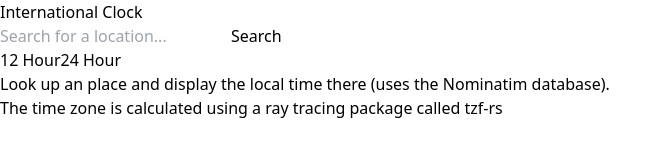
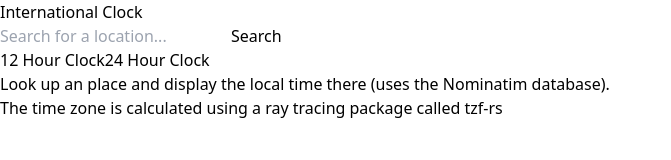
Before and after one commit to farmeroy/intl-clock, a React (Vite) app: page / in a window 1280 px wide. Shown: the top 160 px of the page, without its empty margins (0-671 px from the left). Built offline with nearby package versions, Linux system fonts and the light colour scheme.

Commit message:
put the display format options below the search bar

```diff
--- a/src/App.tsx
+++ b/src/App.tsx
@@ -57,6 +57,9 @@
       <div className="flex flex-col justify-between">
         <div className="h-full min-h-[90vh]">
           <PlacesSearch onSelectPlace={addClock} />
+          <div className="flex justify-center">
+            <ClockFormatToggleButton />
+          </div>
           {clocks.length > 0 ? (
             <div className="flex flex-wrap justify-center">
               {clocks.map(({ place, timeZone }) => (
--- a/src/components/ClockFormatToggleButton/ClockFomatToggleButton.tsx
+++ b/src/components/ClockFormatToggleButton/ClockFomatToggleButton.tsx
@@ -11,7 +11,7 @@
   return (
     <Radio
       value={value}
-      className="w-fit p-2  h-fit  bg-gray disabled:opacity-2 data-[checked]:bg-white data-[checked]:text-black"
+      className="w-fit p-1 h-fit bg-gray disabled:opacity-2 data-[checked]:bg-white data-[checked]:text-black text-sm"
     >
       {children}
     </Radio>
@@ -23,8 +23,8 @@
   return (
     <RadioGroup value={clockFormat} onChange={setClockFormat} className="w-fit">
       <Field className="flex w-fit items-center  border rounded-lg hover:cursor-pointer">
-        <RadioBtn value="12-Hour">12 Hour</RadioBtn>
-        <RadioBtn value="24-Hour">24 Hour</RadioBtn>
+        <RadioBtn value="12-Hour">12 Hour Clock</RadioBtn>
+        <RadioBtn value="24-Hour">24 Hour Clock</RadioBtn>
       </Field>
     </RadioGroup>
   );
--- a/src/components/PlacesSearch/PlacesSearch.tsx
+++ b/src/components/PlacesSearch/PlacesSearch.tsx
@@ -61,7 +61,6 @@
       />
       <div className="p-4 mx-auto text-center">
         <h1 className="text-xl dark:text-white">International Clock</h1>
-        <div className="flex items-center justify-center">
         <form onSubmit={onSubmitSearch}>
           <input
             placeholder="Search for a location..."
@@ -75,8 +74,6 @@
             Search
           </button>
         </form>
-          <ClockFormatToggleButton />
-        </div>
       </div>
     </>
   );
```
Lines whose indentation alone changed are shown as unchanged.
